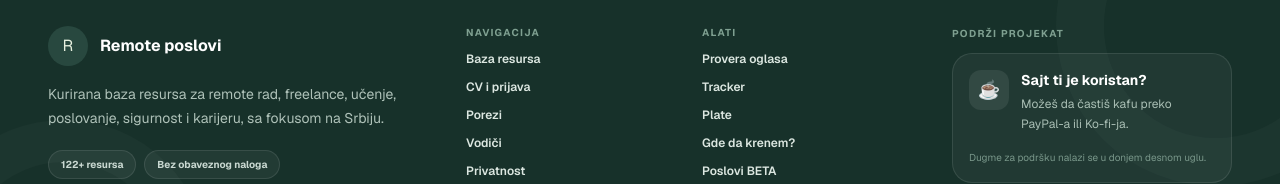
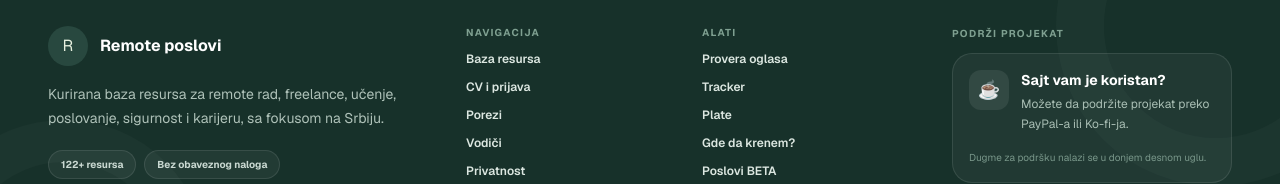
Before and after one commit to zoxknez/remoteposlovi, a Next.js app: page /poslovi in a window 1280 px wide. Shown: the part 1230-1414 px from the top of the page. Built offline with nearby package versions, Linux system fonts and the light colour scheme; no server answers.

Commit message:
Formalno obraćanje u footeru

```diff
--- a/src/components/SiteFooter.tsx
+++ b/src/components/SiteFooter.tsx
@@ -46,8 +46,8 @@ export function SiteFooter() {
               <div className="flex items-start gap-3">
                 <span className="grid size-10 shrink-0 place-items-center rounded-xl bg-white/8 text-lg" aria-hidden>☕</span>
                 <div>
-                  <p className="text-sm font-bold text-white">Sajt ti je koristan?</p>
-                  <p className="mt-1 text-xs leading-5 text-[#a9beb4]">Možeš da častiš kafu preko PayPal-a ili Ko-fi-ja.</p>
+                  <p className="text-sm font-bold text-white">Sajt vam je koristan?</p>
+                  <p className="mt-1 text-xs leading-5 text-[#a9beb4]">Možete da podržite projekat preko PayPal-a ili Ko-fi-ja.</p>
                 </div>
               </div>
               <p className="mt-4 text-[10px] leading-4 text-[#79978a]">Dugme za podršku nalazi se u donjem desnom uglu.</p>
```
